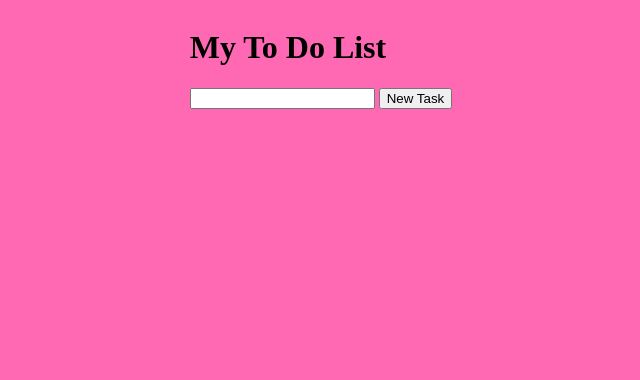
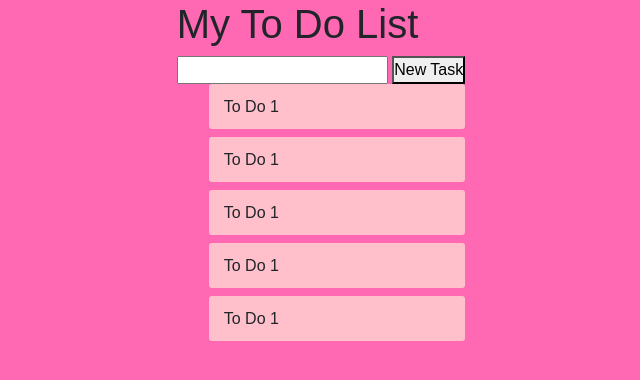
Before and after one commit to MirriV/To-Do-App-Project, a plain HTML site: page index.html in a window 1280 px wide. Shown: the whole page, without its empty margins (319-959 px from the left). Drawn offline with nearby package versions, Linux system fonts and the light colour scheme.

Commit message:
Basic styling done

```diff
--- a/index.html
+++ b/index.html
@@ -6,22 +6,37 @@
     <meta http-equiv="X-UA-Compatible" content="IE=edge">
     <meta name="viewport" content="width=device-width, initial-scale=1.0">
     <title>To Do App</title>
+    <!--Bootstrap Link added-->
+    <link href="https://cdn.jsdelivr.net/npm/bootstrap@5.2.0-beta1/dist/css/bootstrap.min.css" rel="stylesheet"
+        integrity="sha384-0evHe/X+R7YkIZDRvuzKMRqM+OrBnVFBL6DOitfPri4tjfHxaWutUpFmBp4vmVor" crossorigin="anonymous">
     <link rel="stylesheet" href="./stylesheet.css">
+
 </head>
 
 <body>
 
-
-
+<!--Basic Form Layout starts-->
     <div class="myList">
 
         <form>
             <h1>My To Do List</h1>
             <input type="text" id="newTask" name="newTask">
             <button type="button">New Task</button>
+            <ul class="listofToDos">
+                <li>To Do 1</li>
+                <li>To Do 1</li>
+                <li>To Do 1</li>
+                <li>To Do 1</li>
+                <li>To Do 1</li>
+            </ul>
+
         </form>
+
+
     </div>
-
+<!--Basic Form Layout ends-->
+<!--Bootstrap Link added-->
+    <script src="https://cdn.jsdelivr.net/npm/bootstrap@5.2.0-beta1/dist/js/bootstrap.bundle.min.js" integrity="sha384-pprn3073KE6tl6bjs2QrFaJGz5/SUsLqktiwsUTF55Jfv3qYSDhgCecCxMW52nD2" crossorigin="anonymous"></script>
 </body>
 
 </html>
--- a/stylesheet.css
+++ b/stylesheet.css
@@ -1,3 +1,10 @@
+*{
+    margin:0;
+    padding: 0;
+    box-sizing: border-box;
+    font-family: Arial, Helvetica, sans-serif;
+}
+
 body{
     background-color: hotpink;
 }
@@ -5,3 +12,13 @@ body{
     display:flex;
     justify-content: center;
 }
+.listofToDos li{
+    list-style: none;
+    height:45px;
+    line-height: 45px;
+    position:relative;
+    background: pink;
+    border-radius: 3px;
+    margin-bottom: 8px;
+    padding:0 15px;
+}
```
Lines whose indentation alone changed are shown as unchanged.
